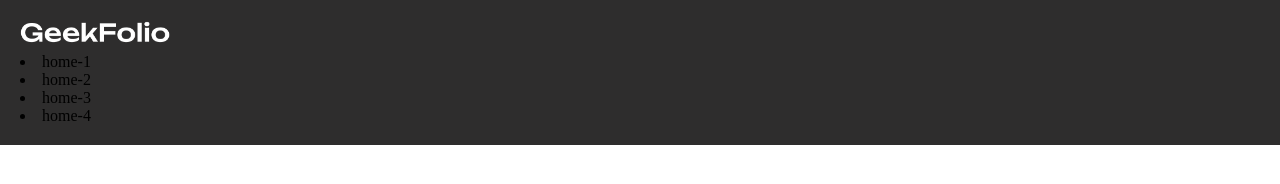
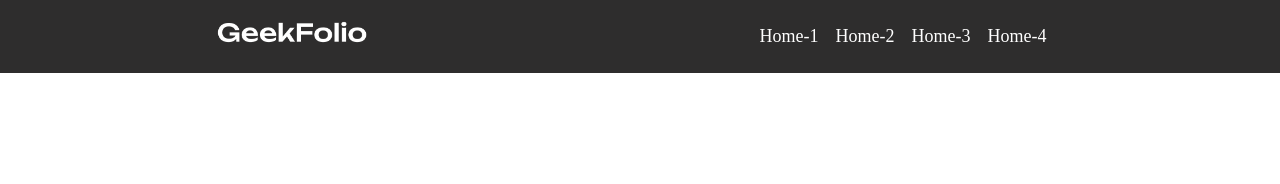
Before and after one commit to mdmasharafilhossain/my-first-practise-web, a plain HTML site: page index.html in a window 1280 px wide. Drawn offline with Linux system fonts and the light colour scheme.

Commit message:
Fourth time change

```diff
--- a/index.html
+++ b/index.html
@@ -14,10 +14,10 @@
          <img class="logo-p"src="./logo/logo-light.png" alt="">
         </div>
         <div class="menus">
-            <li>home-1</li>
-            <li>home-2</li>
-            <li>home-3</li>
-            <li>home-4</li>
+            <li class="item">Home-1</li>
+            <li class="item">Home-2</li>
+            <li class="item">Home-3</li>
+            <li class="item">Home-4</li>
         </div>
     </div>
 </nav>
--- a/style.css
+++ b/style.css
@@ -5,7 +5,21 @@
 .menu-container{
     background-color: rgb(46, 45, 45);
     padding: 20px;
+    color: white;
+    list-style: none;
+    display: flex;
+    align-items: center;
+    justify-content: space-around;
 }
+.menus{
+    display: flex;
+}
+
 .logo-p{
     width: 150px;
 }
+.item{
+    margin-right:10px;
+    padding-right: 7px;
+    font-size: 18px;
+}
```
